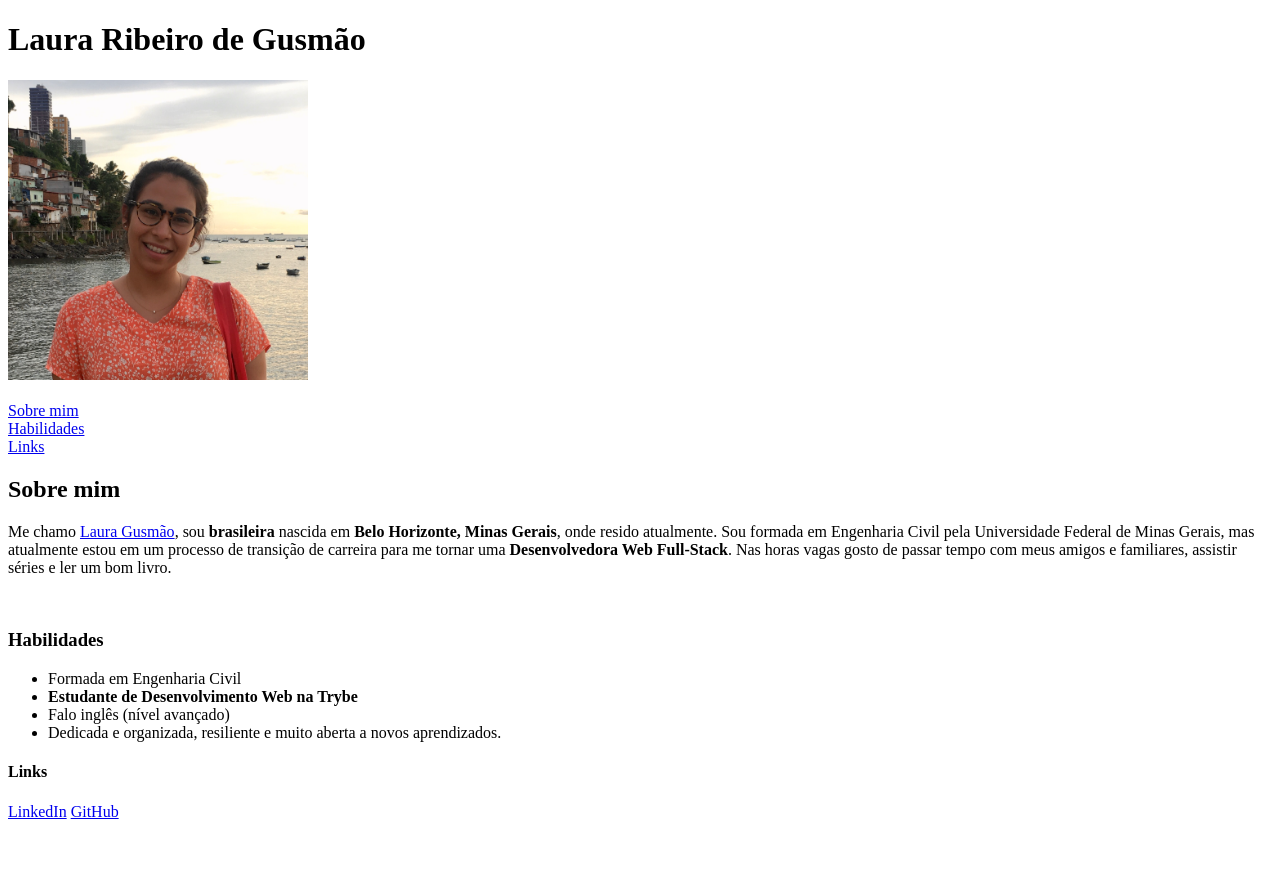
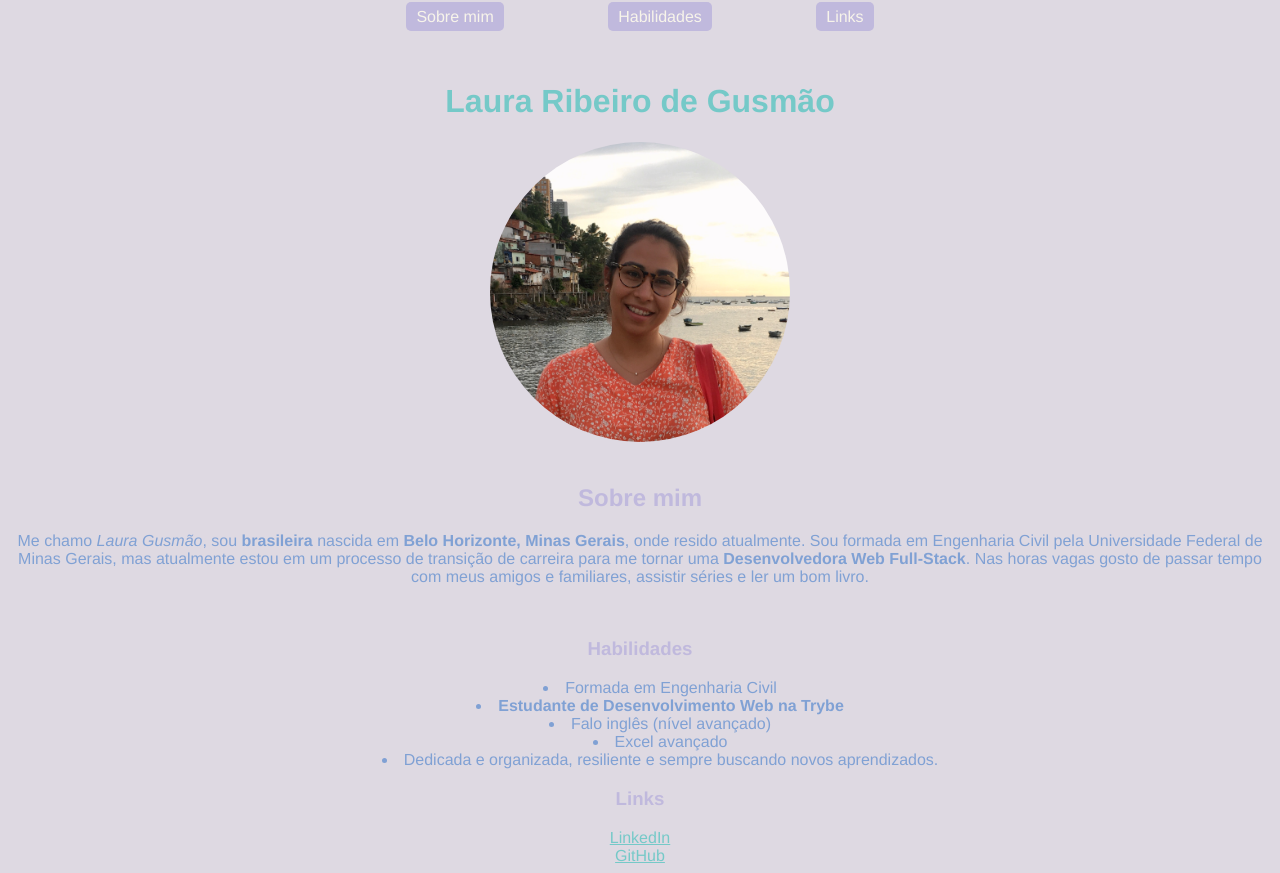
Before and after one commit to LauraGusmao/Portifolio, a plain HTML site: page index.html in a window 1280 px wide. Before the commit the page ends 829 px from the top, so only its background shows below. Drawn offline with Linux system fonts and the light colour scheme.

Commit message:
Primeiras estilizações do Portifólio

```diff
--- a/index.html
+++ b/index.html
@@ -4,30 +4,83 @@
       <meta charset="UTF-8">
       <title>Portifólio Web</title>
   </head>
+  <style>
+
+    body {
+      background-color: #ded9e2;
+      font-family: helvetica, sans-serif;
+      text-align: center;
+      color: #80a1d4;
+    }
+
+    h2, h3 {
+      color: #c0b9dd;
+    }
+
+    ul {
+      list-style-position: inside;
+    }
+
+    .name-title {
+     font-family: 'helvetica neue', sans-serif;
+     color: #75c9c8;
+     text-align: center;
+    }
+
+    .index {
+      background-color: #c0b9dd;
+      color: #f7f4ea;
+      text-decoration: none;
+      margin-right: 50px;
+      margin-left: 50px;
+      border-radius: 5px;
+      padding: 6px 10px;
+    }
+
+    .name-link {
+      text-decoration: none;
+      color: #80a1d4;
+      font-style: italic;
+    }
+
+    .links {
+      color: #75c9c8;
+    }
+
+    .about-me {
+      color: #c0b9dd;
+    }
+
+    #picture {
+      border-radius: 100%;
+    }
+
+  </style>
   <body>
-    <h1 id="nome">Laura Ribeiro de Gusmão</h1>
+    <a class="index" href=#about>Sobre mim</a>
+    <a class="index" href=#skills>Habilidades</a>
+    <a class="index" href=#links>Links</a>
+    <br><br><br>
+
+    <h1 class="name-title">Laura Ribeiro de Gusmão</h1>
     <img id="picture" src="IMG-0078.jpg" alt="Foto de Laura Gusmão sorrindo." width="300px">
     <br><br>
 
-    <a href=#about>Sobre mim</a><br>
-    <a href=#skills>Habilidades</a><br>
-    <a href=#links>Links</a>
-
-
-    <h2 id="about">Sobre mim</h2>
-    <p>Me chamo <a href="#picture">Laura Gusmão</a>, sou <strong>brasileira</strong> nascida em <strong>Belo Horizonte, Minas Gerais</strong>, onde resido atualmente. Sou formada em Engenharia Civil pela Universidade Federal de Minas Gerais, mas atualmente estou em um processo de transição de carreira para me tornar uma <strong>Desenvolvedora Web Full-Stack</strong>. Nas horas vagas gosto de passar tempo com meus amigos e familiares, assistir séries e ler um bom livro.</p>
+    <h2 class="about-me" id="about">Sobre mim</h2>
+    <p>Me chamo <a class="name-link" href="#picture">Laura Gusmão</a>, sou <strong>brasileira</strong> nascida em <strong>Belo Horizonte, Minas Gerais</strong>, onde resido atualmente. Sou formada em Engenharia Civil pela Universidade Federal de Minas Gerais, mas atualmente estou em um processo de transição de carreira para me tornar uma <strong>Desenvolvedora Web Full-Stack</strong>. Nas horas vagas gosto de passar tempo com meus amigos e familiares, assistir séries e ler um bom livro.</p>
     <br>
     <h3 id="skills">Habilidades</h3>
     <ul>
       <li>Formada em Engenharia Civil</li>
       <li><strong>Estudante de Desenvolvimento Web na Trybe</strong></li>
       <li>Falo inglês (nível avançado)</li>
-      <li>Dedicada e organizada, resiliente e muito aberta a novos aprendizados.</li>
+      <li>Excel avançado</li>
+      <li>Dedicada e organizada, resiliente e sempre buscando novos aprendizados.</li>
     </ul>
 
-    <h4 id="links">Links</h4>
-    <a href="https://www.linkedin.com/in/laurargusmao/" target="_blank">LinkedIn</a>
-    <a href="https://github.com/LauraGusmao" target="_blank">GitHub</a>
+    <h3 id="links">Links</h3>
+    <a class="links" href="https://www.linkedin.com/in/laurargusmao/" target="_blank">LinkedIn</a><br>
+    <a class="links" href="https://github.com/LauraGusmao" target="_blank">GitHub</a>
 
   </body>
 </html>
```
